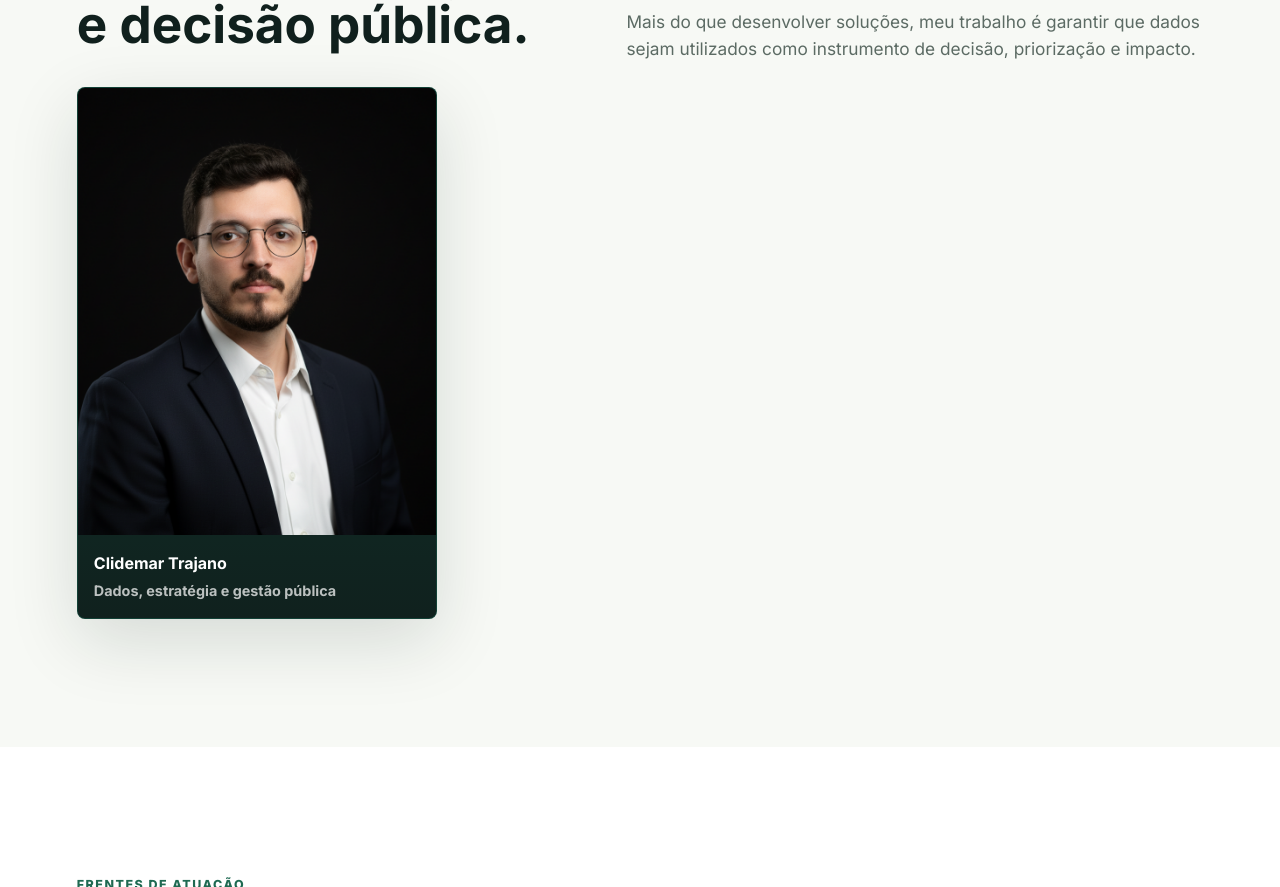
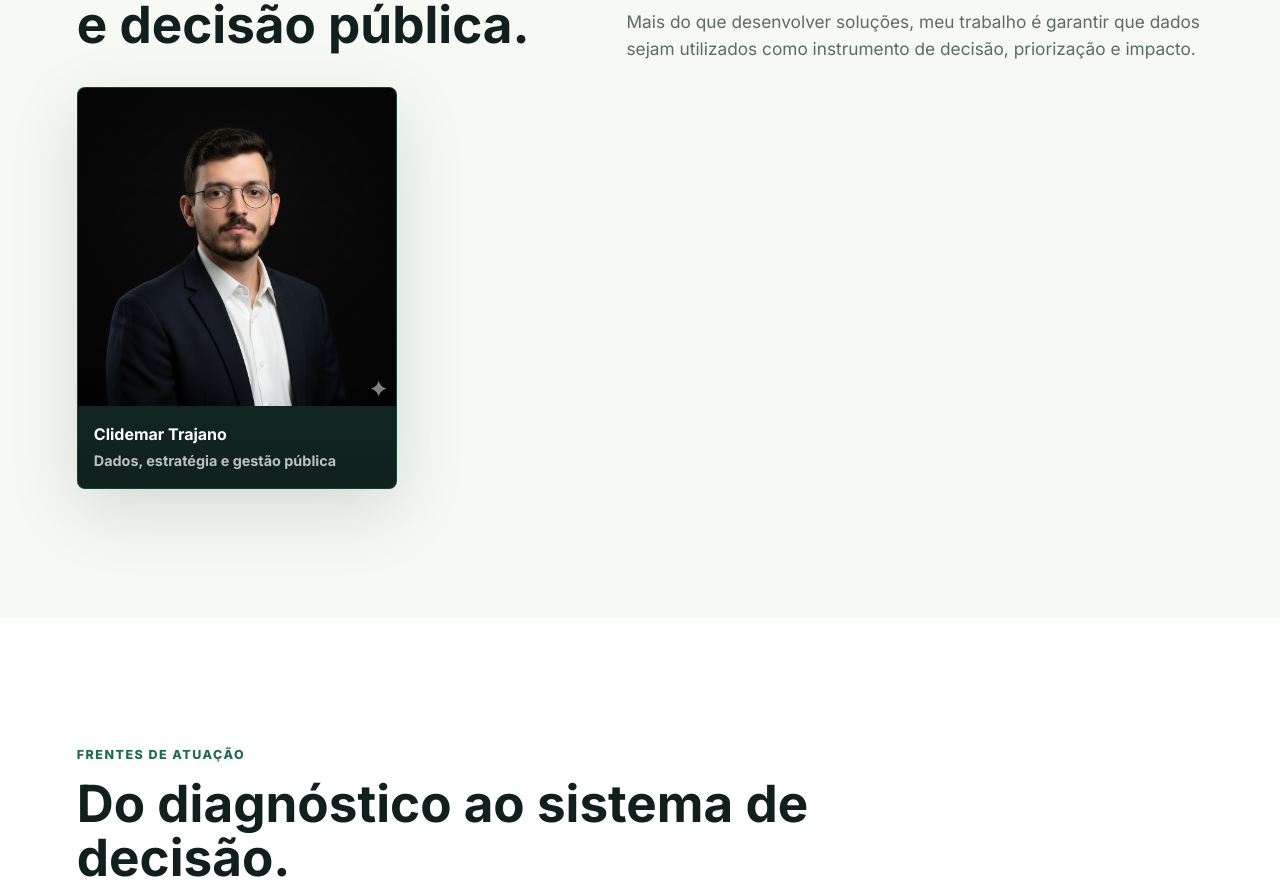
Before and after one commit to ClidTrajano/portfolio_clidemar_trajano, a plain HTML site: page index.html in a window 1280 px wide. Shown: the part 1306-2193 px from the top of the page. Drawn offline with Linux system fonts and the light colour scheme.

Commit message:
Add files via upload

```diff
--- a/styles.css
+++ b/styles.css
@@ -339,7 +339,7 @@ h3 {
 
 .portrait-card {
   position: relative;
-  max-width: 360px;
+  max-width: 320px;
   margin: 10px 0 0;
   overflow: hidden;
   border: 1px solid rgba(31, 106, 82, 0.18);
@@ -350,9 +350,9 @@ h3 {
 
 .portrait-card img {
   width: 100%;
-  aspect-ratio: 4 / 5;
+  aspect-ratio: 1 / 1;
   object-fit: cover;
-  object-position: 50% 22%;
+  object-position: center;
 }
 
 .portrait-card figcaption {
```
